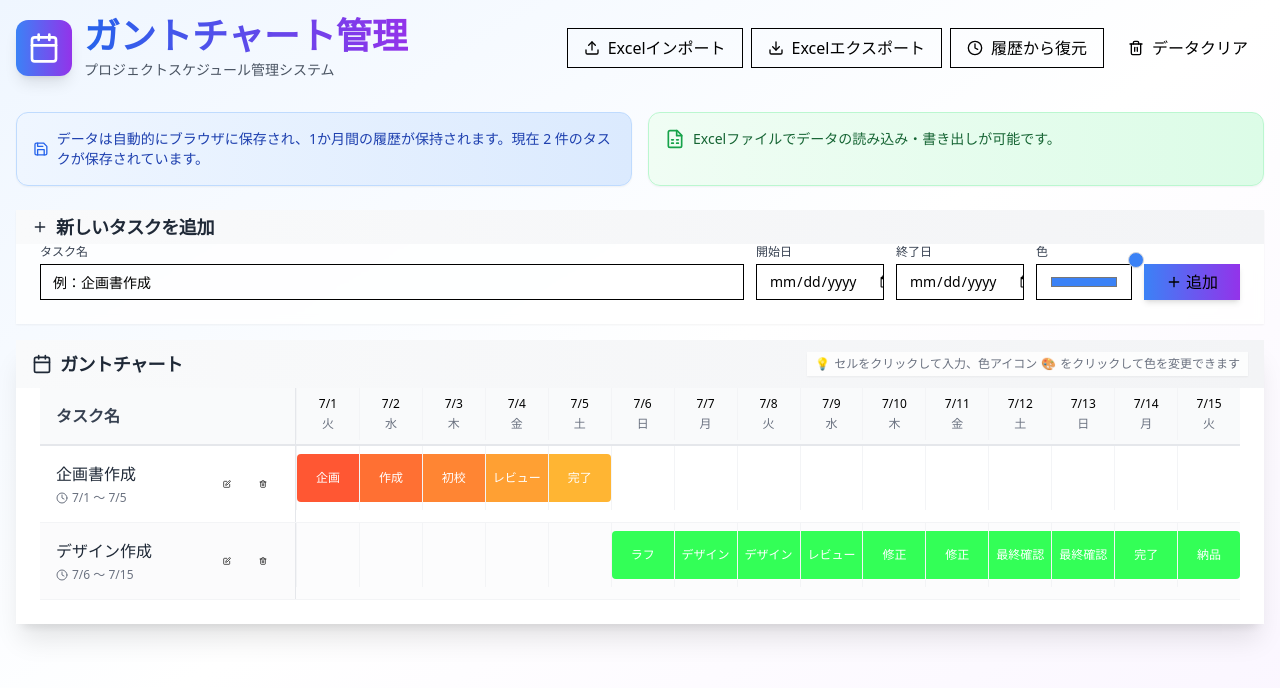
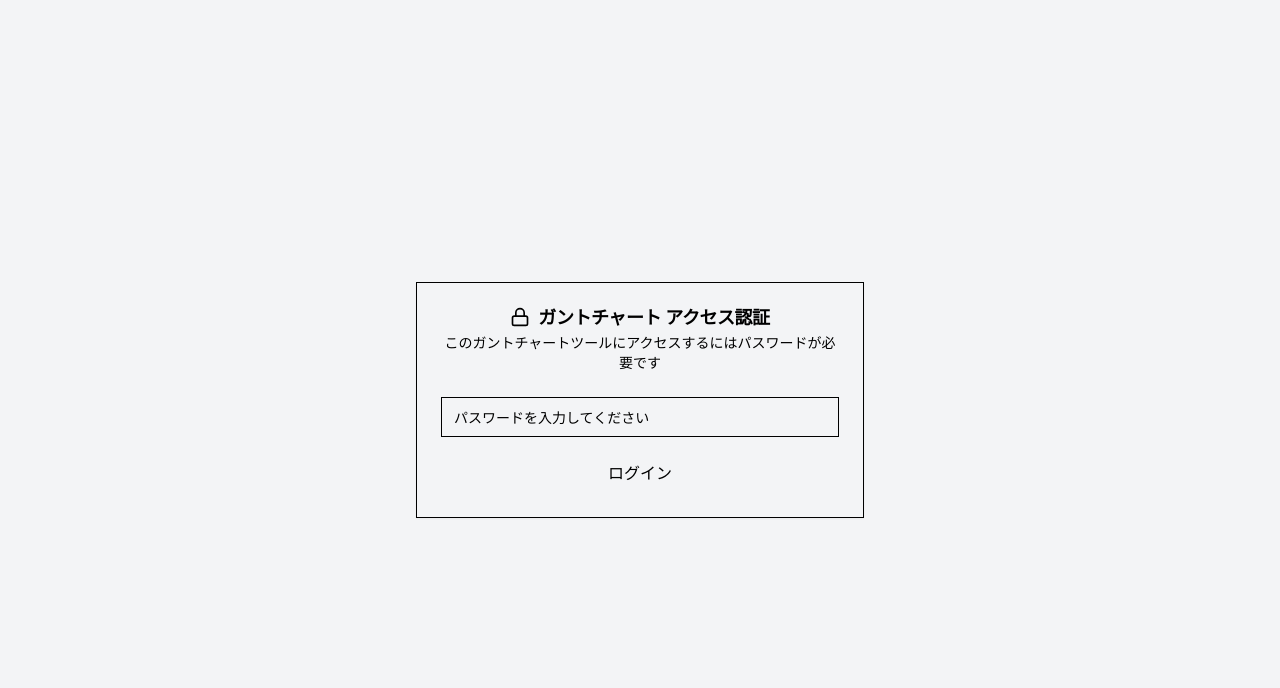
Before and after one commit to ARrow0809/GanttChart, a React (Vite) app: page / in a window 1280 px wide. Shown: the top 688 px of the page. Built offline with nearby package versions, Linux system fonts and the light colour scheme.

Commit message:
パスワード機能

```diff
--- a/App.tsx
+++ b/App.tsx
@@ -11,7 +11,7 @@ import {
   CardDescription as CardDescriptionPrimitive,
   CardFooter as CardFooterPrimitive
 } from './src/components/ui/card.jsx';
-import { Plus, Download, Upload, Trash2, Edit, Save, FileSpreadsheet, Calendar, Clock, Flag, CheckCircle2 } from 'lucide-react';
+import { Plus, Download, Upload, Trash2, Edit, Save, FileSpreadsheet, Calendar, Clock, Flag, CheckCircle2, Lock } from 'lucide-react';
 import { format, parseISO, differenceInDays, startOfMonth, endOfMonth, eachDayOfInterval, isValid, isWithinInterval } from 'date-fns';
 import { ja } from 'date-fns/locale';
 import * as XLSX from 'xlsx';
@@ -295,7 +295,77 @@ const defaultTasks: Task[] = [
 // NewTask type (Task without id)
 type NewTask = Omit<Task, 'id'>;
 
+// パスワード認証コンポーネント
+interface PasswordAuthProps {
+  onAuthenticated: () => void;
+}
+
+const PASSWORD = 'gantt'; // パスワードを設定
+
+const PasswordAuth: React.FC<PasswordAuthProps> = ({ onAuthenticated }) => {
+  const [input, setInput] = useState('');
+
+  // ログイン処理
+  const handleLogin = () => {
+    if (input === PASSWORD) {
+      localStorage.setItem('gantt_authed', '1');
+      onAuthenticated();
+    } else {
+      alert('パスワードが違います');
+    }
+  };
+
+  // キー入力のハンドリング
+  const handleKeyDown = (e: React.KeyboardEvent) => {
+    if (e.key === 'Enter') {
+      handleLogin();
+    }
+  };
+
+  return (
+    <div className="flex flex-col items-center justify-center min-h-screen bg-gray-100 p-4">
+      <Card className="w-full max-w-md animate-in fade-in slide-in-from-bottom-4">
+        <CardHeader>
+          <CardTitle className="text-center flex items-center justify-center gap-2">
+            <Lock className="h-5 w-5" /> ガントチャート アクセス認証
+          </CardTitle>
+          <CardDescription className="text-center">
+            このガントチャートツールにアクセスするにはパスワードが必要です
+          </CardDescription>
+        </CardHeader>
+        <CardContent>
+          <div className="flex flex-col space-y-4">
+            <div className="space-y-2">
+              <Input
+                type="password"
+                placeholder="パスワードを入力してください"
+                value={input}
+                onChange={(e) => setInput(e.target.value)}
+                onKeyDown={handleKeyDown}
+                className="w-full"
+              />
+            </div>
+            <Button onClick={handleLogin} className="w-full">
+              ログイン
+            </Button>
+          </div>
+        </CardContent>
+      </Card>
+    </div>
+  );
+};
+
 function App() {
+  // 認証状態
+  const [authenticated, setAuthenticated] = useState(false);
+
+  // 認証状態の確認
+  useEffect(() => {
+    if (localStorage.getItem('gantt_authed')) {
+      setAuthenticated(true);
+    }
+  }, []);
+
   const [tasks, setTasks] = useState<Task[]>([]);
   const [editingTask, setEditingTask] = useState<Task | null>(null);
   const [completedTask, setCompletedTask] = useState<{taskId: string, taskName: string, date: string} | null>(null);
@@ -992,6 +1062,12 @@ function App() {
     format(day, 'yyyy-MM-dd') === todayFormatted
   );
 
+  // 認証されていない場合はパスワード認証画面を表示
+  if (!authenticated) {
+    return <PasswordAuth onAuthenticated={() => setAuthenticated(true)} />;
+  }
+
+  // 認証済みの場合はアプリの内容を表示
   return (
     <div className="min-h-screen bg-gradient-to-br from-blue-50 via-white to-purple-50 p-4 font-sans">
       <div className="max-w-7xl mx-auto">
@@ -1043,6 +1119,18 @@ function App() {
             >
               <Trash2 className="w-4 h-4 mr-2" aria-hidden="true" />
               データクリア
+            </Button>
+            <Button
+              variant="outline"
+              onClick={() => {
+                localStorage.removeItem('gantt_authed');
+                setAuthenticated(false);
+              }}
+              className="hover:bg-gray-50 hover:border-gray-300 transition-all duration-200"
+              aria-label="ログアウト"
+            >
+              <Lock className="w-4 h-4 mr-2" aria-hidden="true" />
+              ログアウト
             </Button>
           </div>
         </header>
```
